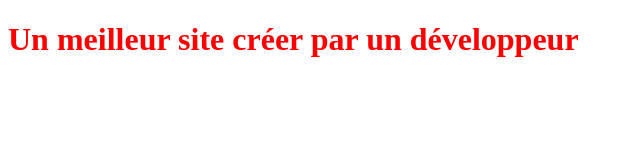
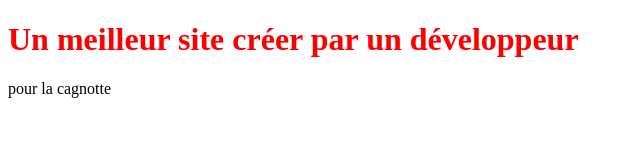
Before and after one commit to samvictory/OpenProject, a plain HTML site: page index.html in a window 1280 px wide. Shown: the whole page, without its empty margins (0-640 px from the left). Drawn offline with Linux system fonts and the light colour scheme.

Commit message:
realisation de la partie cagnotte cote frontend

```diff
--- a/index.html
+++ b/index.html
@@ -8,5 +8,6 @@
 </head>
 <body>
   <h1>Un meilleur site créer par un développeur</h1>
+  <p>pour la cagnotte </p>
 </body>
 </html>
```
